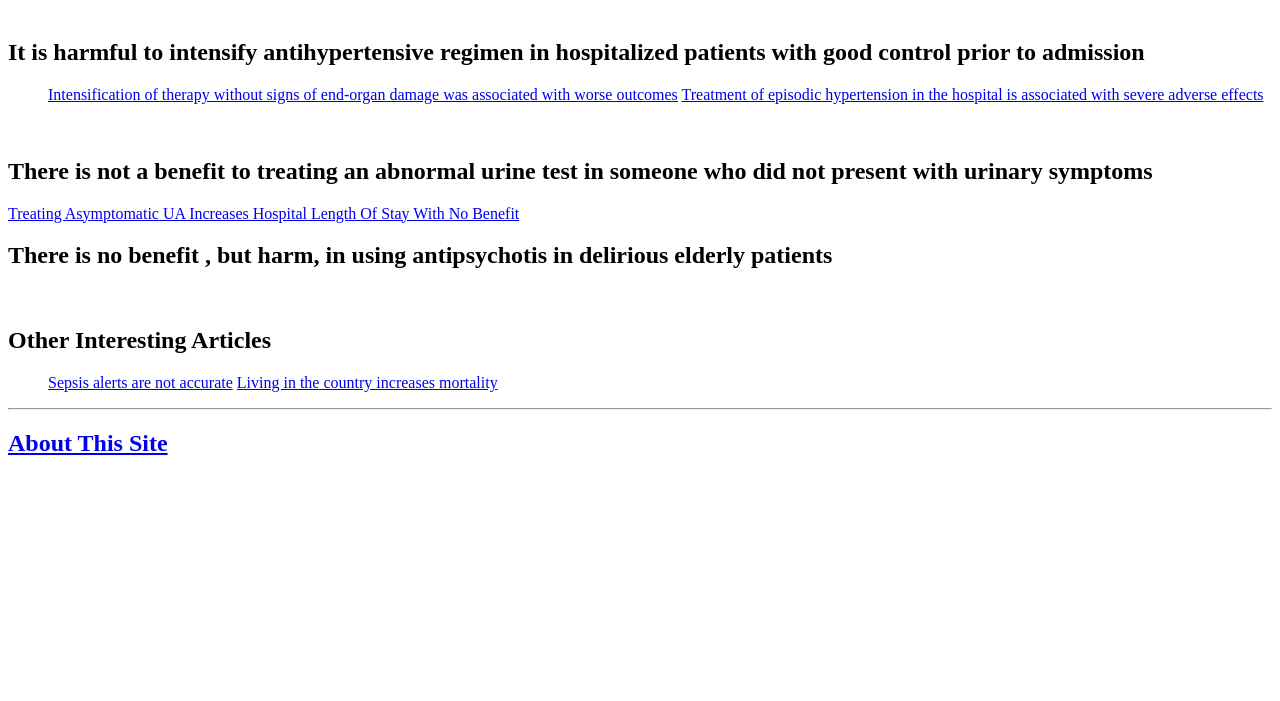
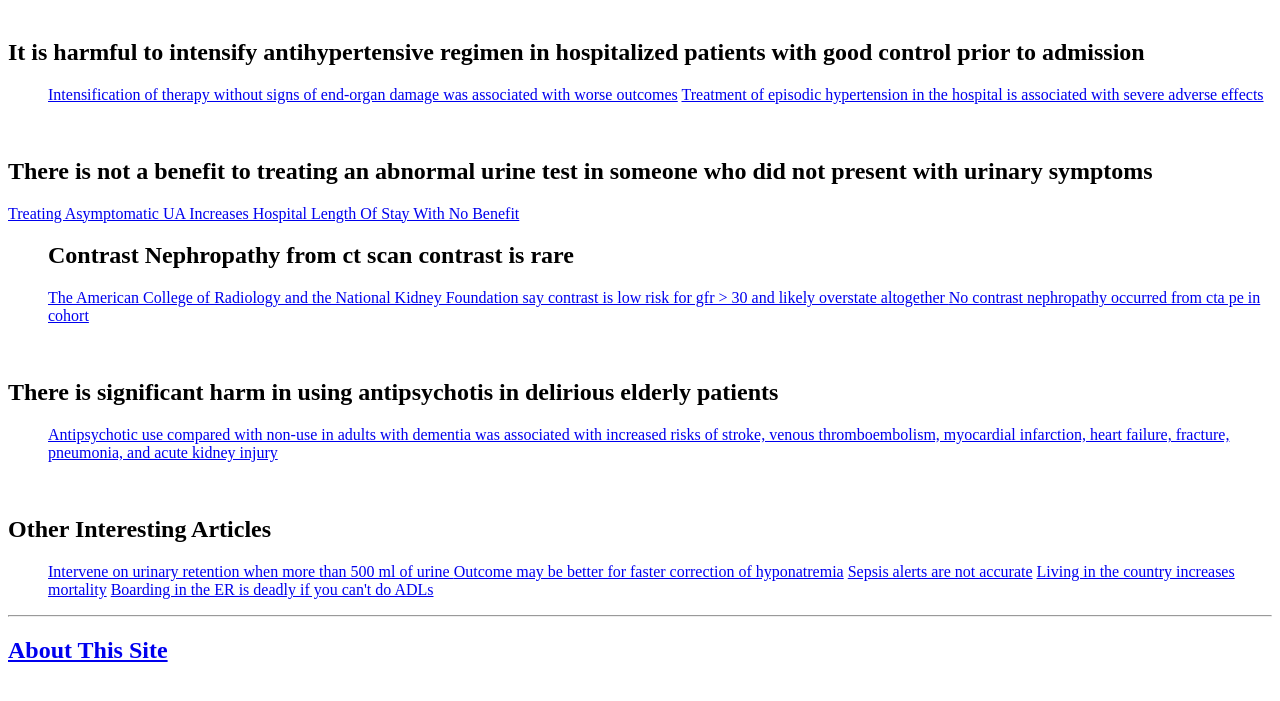
Before and after one commit to frogingoggles/html-intro, a plain HTML site: page index.html in a window 1280 px wide. Shown: the part 79-780 px from the top of the page. Drawn offline with Linux system fonts and the light colour scheme.

Commit message:
added multiple links

```diff
--- a/index.html
+++ b/index.html
@@ -18,12 +18,25 @@
         <h2>There is not a benefit to treating an abnormal urine test in someone who did not present with urinary symptoms</h2>
         <a href="https://pmc.ncbi.nlm.nih.gov/articles/PMC6714039/">Treating Asymptomatic UA Increases Hospital Length Of Stay With No Benefit</a>
         <br>
-        <h2>There is no benefit , but harm, in using antipsychotis in delirious elderly patients</h2>
+        <ul>
+            <h2>Contrast Nephropathy from ct scan contrast is rare</h2>
+            <a href = "https://pubs.rsna.org/doi/10.1148/radiol.2019192094">The American College of Radiology and the National Kidney Foundation say contrast is low risk for gfr > 30 and likely overstate altogether </a>
+        <a href= "https://jamanetwork.com/journals/jamainternalmedicine/fullarticle/2778363">No contrast nephropathy occurred from cta pe in cohort</a>
+        </ul>
+        <br>
+        <h2>There is significant harm in using antipsychotis in delirious elderly patients</h2>
+        <ul>
+        <a href= "https://www.bmj.com/content/385/bmj-2023-076268">Antipsychotic use compared with non-use in adults with dementia was associated with increased risks of stroke, venous thromboembolism, myocardial infarction, heart failure, fracture, pneumonia, and acute kidney injury</a>
+        </ul>
         <br>
         <h2>Other Interesting Articles</h2>
         <ul>
-        <a href="https://jamanetwork.com/journals/jamainternalmedicine/fullarticle/2781307">Sepsis alerts are not accurate</a>
+        <a href = "https://pmc.ncbi.nlm.nih.gov/articles/PMC11252892/">Intervene on urinary retention when more than 500 ml of urine </a>
+            <a href = "https://jamanetwork.com/journals/jamainternalmedicine/article-abstract/2826087">Outcome may be better for faster correction of hyponatremia</a>
+            <a href="https://jamanetwork.com/journals/jamainternalmedicine/fullarticle/2781307">Sepsis alerts are not accurate</a>
         <a href="https://www.scientificamerican.com/article/people-in-rural-areas-die-at-higher-rates-than-those-in-urban-areas/">Living in the country increases mortality</a>
+        <a href = "https://pmc.ncbi.nlm.nih.gov/articles/PMC10628833/">Boarding in the ER is deadly if you can't do ADLs</a>
+
         </ul>
         <hr/>
         <h2>
```
